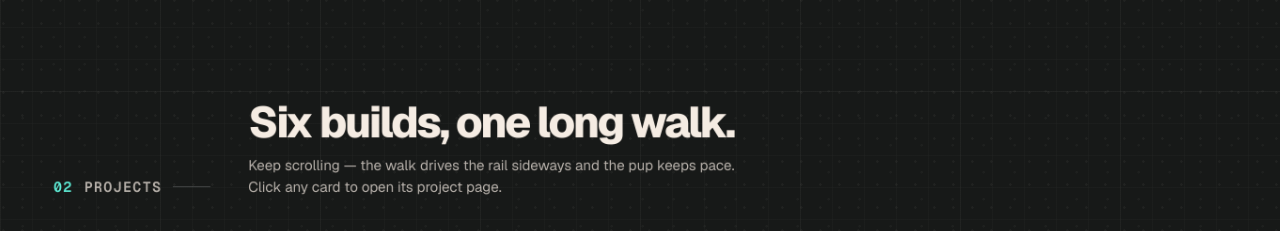
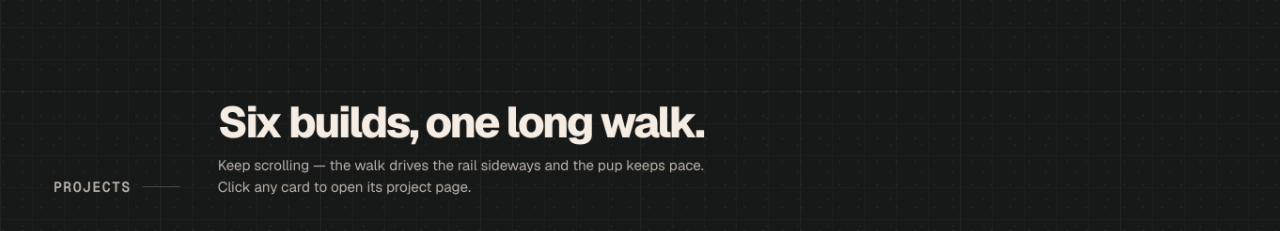
Before and after one commit to rijulpoudel/personal_portfolio, a Next.js app: page / in a window 1280 px wide. Shown: the part 3429-3660 px from the top of the page. Built offline with nearby package versions, Linux system fonts and the light colour scheme; no server answers; a web font is replaced by a local one.

Commit message:
feat(projects): drop section index number from rail label

```diff
--- a/components/portfolio/ProjectIndex.tsx
+++ b/components/portfolio/ProjectIndex.tsx
@@ -191,7 +191,7 @@ export default function ProjectIndex() {
       <div className="project-rail__pin">
         <div ref={stageRef} className="project-rail__stage">
           <header className="project-rail__heading">
-            <SectionLabel index="02">Projects</SectionLabel>
+            <SectionLabel>Projects</SectionLabel>
             <div>
               <h2 id="project-index-title">
                 {NUMBER_WORDS[total] ?? total} builds, one long walk.
--- a/components/portfolio/SectionLabel.tsx
+++ b/components/portfolio/SectionLabel.tsx
@@ -1,7 +1,7 @@
 import type { ReactNode } from "react";
 
 interface SectionLabelProps {
-  index: string;
+  index?: string;
   children: ReactNode;
   inverse?: boolean;
 }
@@ -16,9 +16,11 @@ export default function SectionLabel({
       className="section-label"
       data-inverse={inverse ? "true" : undefined}
     >
-      <span className="section-label__index" aria-hidden="true">
-        {index}
-      </span>
+      {index ? (
+        <span className="section-label__index" aria-hidden="true">
+          {index}
+        </span>
+      ) : null}
       <span>{children}</span>
     </p>
   );
```
